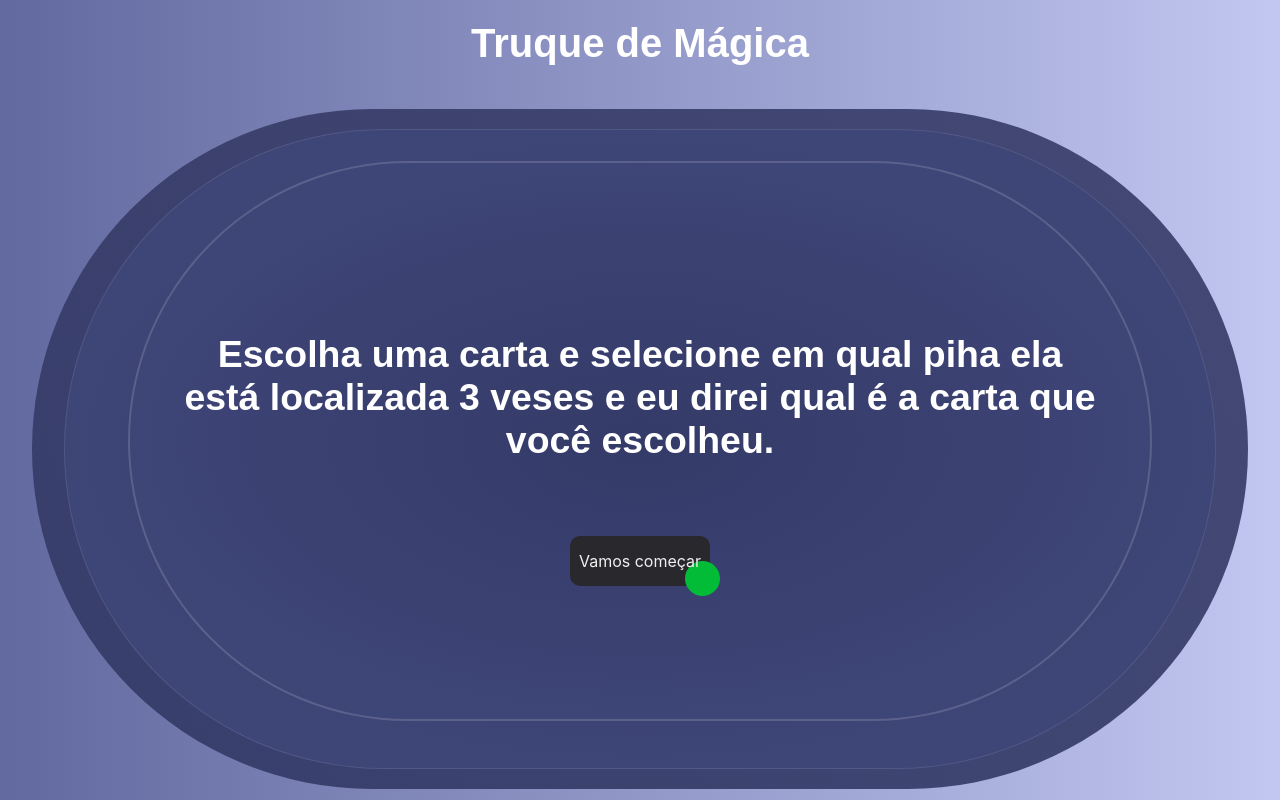
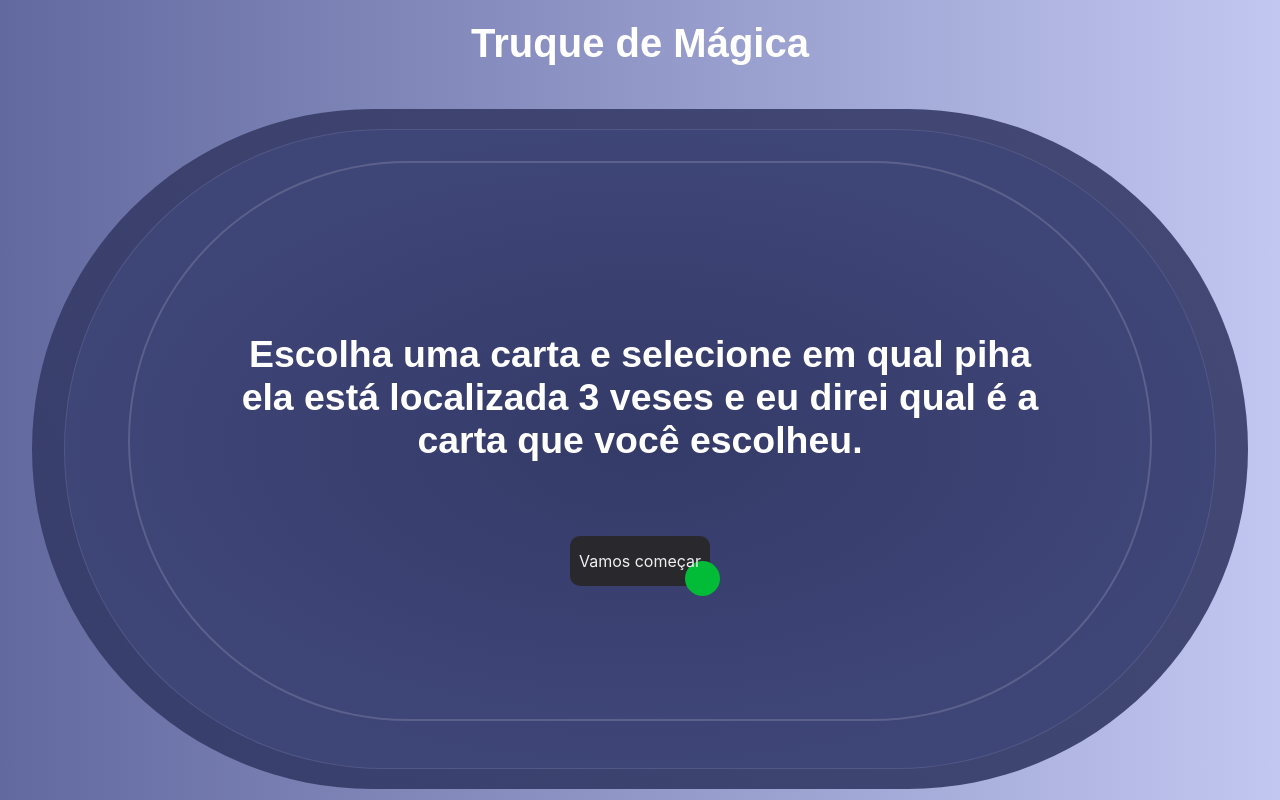
Before and after one commit to AlAnNuB/Card_Magic_Trick, a React (Create React App) app: page / in a window 1280 px wide. Built offline with nearby package versions, Linux system fonts and the light colour scheme.

Commit message:
botão e fundo ok

```diff
--- a/src/Components/Button.css
+++ b/src/Components/Button.css
@@ -5,7 +5,7 @@
   font-size: 16px;
   background: transparent;
   border: none;
-  position: relative;
+  position: sticky;
   color: #f0f0f0;
   cursor: pointer;
   z-index: 1;
@@ -18,6 +18,8 @@
   user-select: none;
   -webkit-user-select: none;
   touch-action: manipulation;
+  margin-left: auto;
+  margin-right: auto;
 }
 
 .button-86::after,
--- /dev/null
+++ b/src/Components/Cartas.jsx
@@ -0,0 +1,26 @@
+import React from "react";
+import Letreiro from './Letreiro'
+import Button from './Button'
+import styled from "styled-components";
+
+export default function Cartas() {
+
+  const BaseDeck = styled.div`
+    width: 90%;
+    hight:100%;
+    text-align: center;
+    justify-content: center;
+    align-items: center;
+    display: flex;
+    flex-direction: column;
+    justify-content: space-between;
+  `;
+
+  return(
+    <BaseDeck>
+      <Letreiro />
+      <Button />
+    </BaseDeck>
+  );
+
+}
--- a/src/Components/Letreiro.jsx
+++ b/src/Components/Letreiro.jsx
@@ -13,10 +13,12 @@
     justify-content: center;
     align-items: center;
     flex-direction: column;
+    margin-left: auto;
+    margin-right: auto;
     @media(max-width: 800px) {
     font-size: 1em;
     position: relative;
-  }
+    }
   `;
 
   return (
--- a/src/Components/Tabuleiro.jsx
+++ b/src/Components/Tabuleiro.jsx
@@ -1,7 +1,6 @@
 import React from "react";
 import styled from 'styled-components';
-import Button from "./Button";
-import Letreiro from "./Letreiro";
+import Cartas from './Cartas';
 
 function Tabuleiro() {
 
@@ -53,12 +52,12 @@
     <FundoTabuleiro>
       <FundoTabuleiro2>
         <FundoTabuleiro3>
-          <Letreiro />
-          <Button />
+         <Cartas />
         </FundoTabuleiro3>
       </FundoTabuleiro2>
     </FundoTabuleiro>
   );
+
 }
 
 export default Tabuleiro;
```
